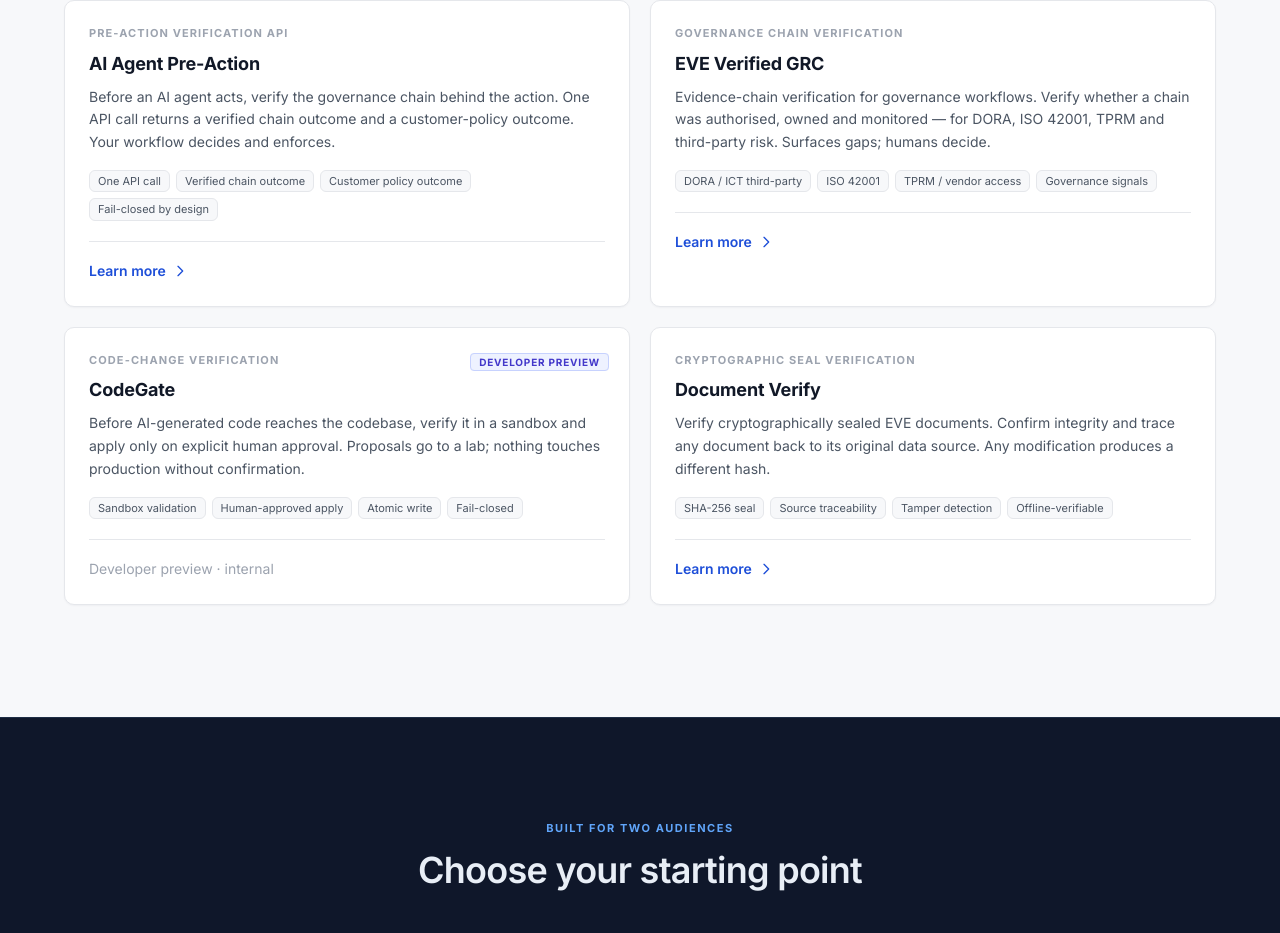
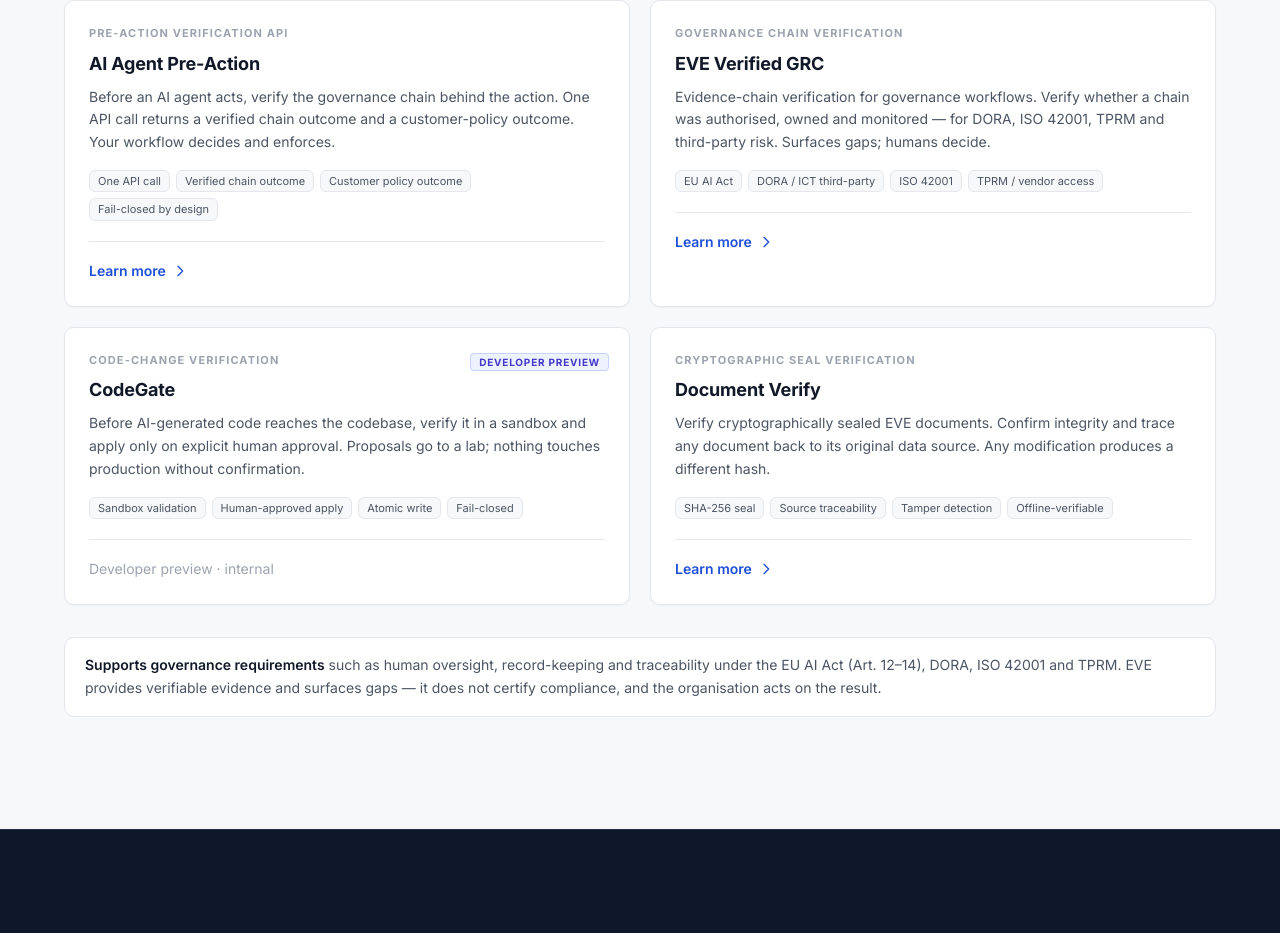
Before and after one commit to elekto-energy/eveverified, a Next.js app: page / in a window 1280 px wide. Shown: the part 1100-2033 px from the top of the page. Built offline with nearby package versions, Linux system fonts and the light colour scheme.

Commit message:
feat(eveverified): claim-safe regulatory line — supports EU AI Act (Art. 12-14), DORA, ISO 42001, TPRM; does not certify compliance

```diff
--- a/components/ProductCard/index.tsx
+++ b/components/ProductCard/index.tsx
@@ -119,6 +119,16 @@
             <ProductCard key={product.id} product={product} index={i} />
           ))}
         </div>
+
+        {/* Regulatory context — claim-safe: supports, does not certify */}
+        <div className="mt-8 rounded-[10px] border border-[#e5e7eb] bg-white px-5 py-4">
+          <p className="text-sm text-[#4b5563] leading-relaxed">
+            <span className="font-semibold text-[#111827]">Supports governance requirements</span> such as
+            human oversight, record-keeping and traceability under the EU AI Act (Art. 12–14), DORA,
+            ISO 42001 and TPRM. EVE provides verifiable evidence and surfaces gaps —
+            it does not certify compliance, and the organisation acts on the result.
+          </p>
+        </div>
       </div>
     </section>
   )
--- a/data/products.ts
+++ b/data/products.ts
@@ -34,7 +34,7 @@
     description: 'Evidence-chain verification for governance workflows. Verify whether a chain was authorised, owned and monitored — for DORA, ISO 42001, TPRM and third-party risk. Surfaces gaps; humans decide.',
     color: '#10b981',
     icon: '⛓',
-    features: ['DORA / ICT third-party', 'ISO 42001', 'TPRM / vendor access', 'Governance signals'],
+    features: ['EU AI Act', 'DORA / ICT third-party', 'ISO 42001', 'TPRM / vendor access'],
     href: 'https://grc.eveverified.com/chain',
     status: 'live'
   },
```
